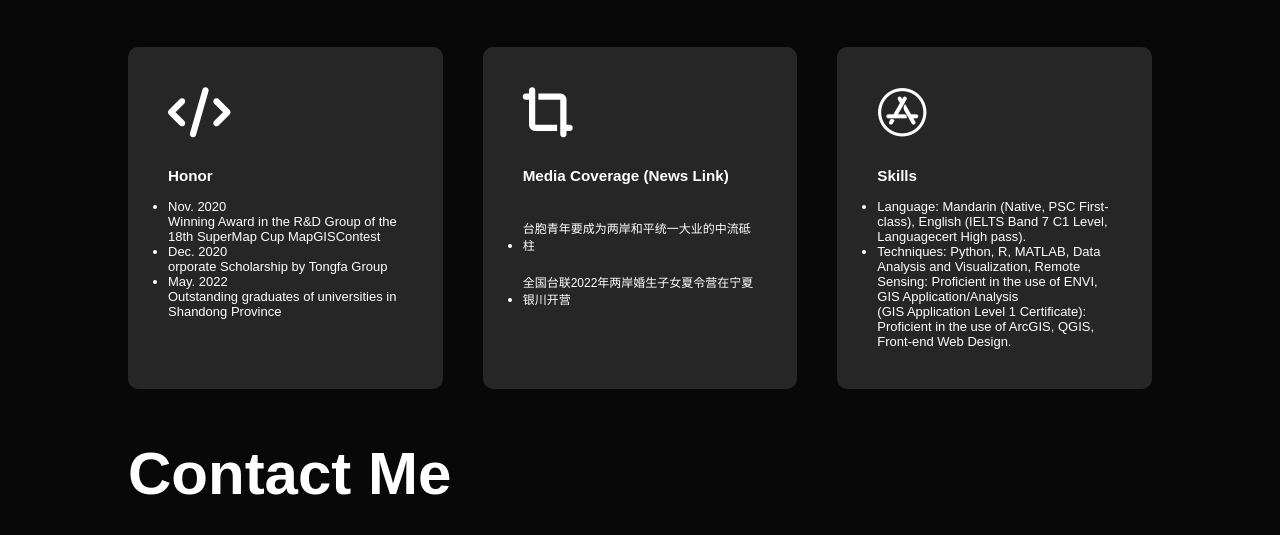
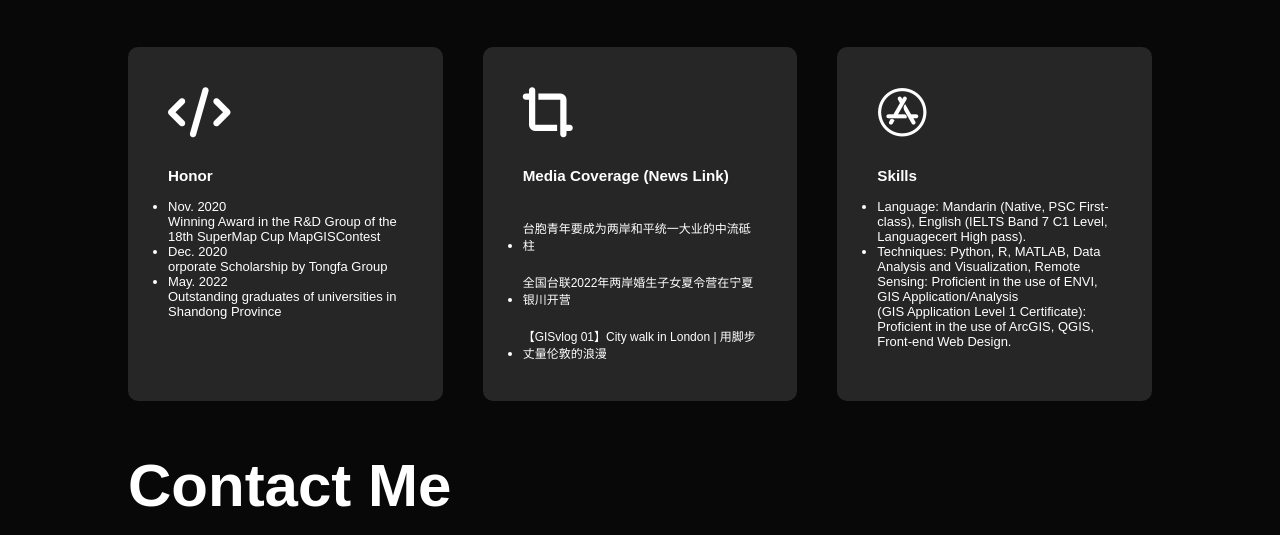
Before and after one commit to GaoYuanru/Yuanru_portfolio, a plain HTML site: page index.html in a window 1280 px wide. Shown: the part 3905-4440 px from the top of the page. Drawn offline with Linux system fonts and the light colour scheme.

Commit message:
Update index.html

```diff
--- a/index.html
+++ b/index.html
@@ -187,6 +187,7 @@
                 <ul>
                     <li><a href="http://www.tailian.org.cn/qgtl/201907/t20190722_12186073.htm" target="_blank">台胞青年要成为两岸和平统一大业的中流砥柱</a></li>
                     <li><a href="http://www.tailian.org.cn/qgtl/202207/t20220727_12455884.htm" target="_blank">全国台联2022年两岸婚生子女夏令营在宁夏银川开营</a></li>
+                    <li><a href="https://www.bilibili.com/video/BV1UY411171q/?spm_id_from=333.337.search-card.all.click&vd_source=7338b5ebd6a41ca683b6313f6a897ae0" target="_blank">【GISvlog 01】City walk in London | 用脚步丈量伦敦的浪漫</a></li>
 
                 </ul>
             </div>
```
